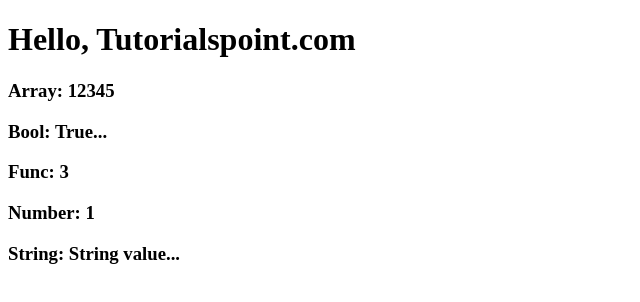
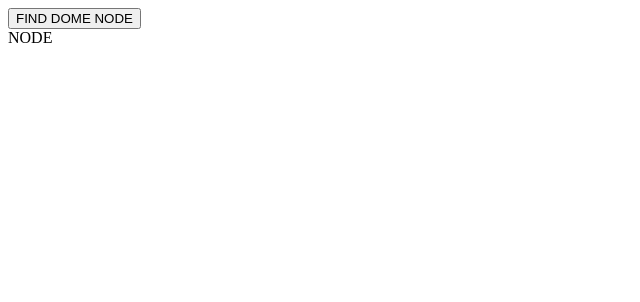
Before and after one commit to gauthamsundaramurthy/reactJS, a React (Create React App) app: page / in a window 1280 px wide. Shown: the top 302 px of the page, without its empty margins (0-640 px from the left). Built offline with nearby package versions, Linux system fonts and the light colour scheme.

Commit message:
Set state & find DOM Node

```diff
--- /dev/null
+++ b/src/DOM_Node/DOM_Node.js
@@ -0,0 +1,23 @@
+import React from 'react';
+import ReactDOM from 'react-dom';
+
+class DOM_Node extends React.Component {
+   constructor() {
+      super();
+      this.findDomNodeHandler = this.findDomNodeHandler.bind(this);
+   };
+   findDomNodeHandler() {
+      var myDiv = document.getElementById('myDiv');
+      ReactDOM.findDOMNode(myDiv).style.color = 'green';
+   }
+   render() {
+      return (
+         <div>
+            <button onClick = {this.findDomNodeHandler}>FIND DOME NODE</button>
+            <div id = "myDiv">NODE</div>
+         </div>
+      );
+   }
+}
+
+export default DOM_Node;
--- /dev/null
+++ b/src/SetState/SetState.js
@@ -0,0 +1,28 @@
+import React from 'react';
+
+class SetState extends React.Component {
+   constructor() {
+      super();
+
+      this.state = {
+         data: []
+      }
+
+      this.setStateHandler = this.setStateHandler.bind(this);
+   };
+   setStateHandler() {
+      var item = "setState..."
+      var myArray = this.state.data.slice();
+	  myArray.push(item);
+      this.setState({data: myArray})
+   };
+   render() {
+      return (
+         <div>
+            <button onClick = {this.setStateHandler}>SET STATE</button>
+            <h4>State Array: {this.state.data}</h4>
+         </div>
+      );
+   }
+}
+export default SetState;
--- a/src/index.js
+++ b/src/index.js
@@ -5,5 +5,7 @@
 import Props from './Props/Props'
 import State_Props from './State_Props/State_Props'
 import Props_validation from './Props_validation/Props_validation'
+import SetState from './SetState/SetState'
+import DOM_Node from './DOM_Node/DOM_Node'
 
-ReactDOM.render(<Props_validation/>, document.getElementById('root'));
+ReactDOM.render(<DOM_Node/>, document.getElementById('root'));
```
